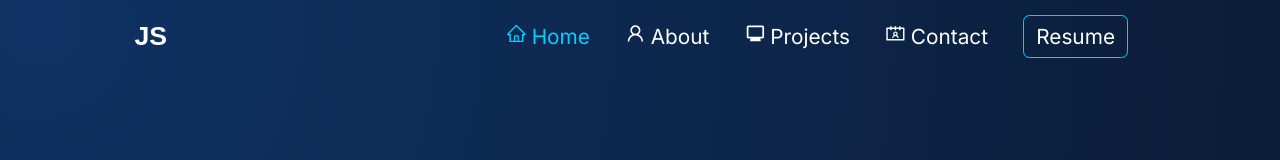
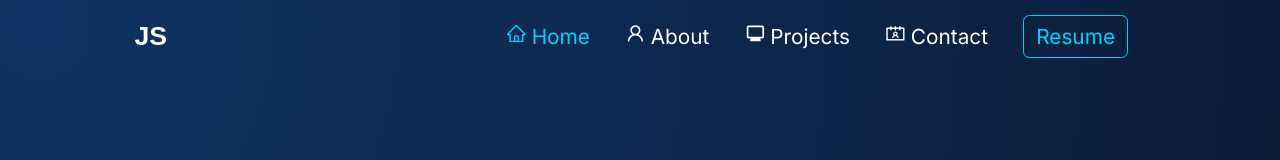
Before and after one commit to JSchoonbrood/Portfolio, a React (Create React App) app: page / in a window 1280 px wide. Shown: the top 160 px of the page. Built offline with nearby package versions, Linux system fonts and the light colour scheme.

Commit message:
Resume button font color fix

```diff
--- a/src/components/navbar/navbar.scss
+++ b/src/components/navbar/navbar.scss
@@ -44,6 +44,7 @@
       @include variables.navigation-font;
       background-color: transparent;
       border: 1px solid variables.$text-color-active;
+      color: variables.$text-color-active;
       padding: 0.5rem 0.75rem;
       border-radius: 0.4rem;
       margin: 0 1.1rem;
```
